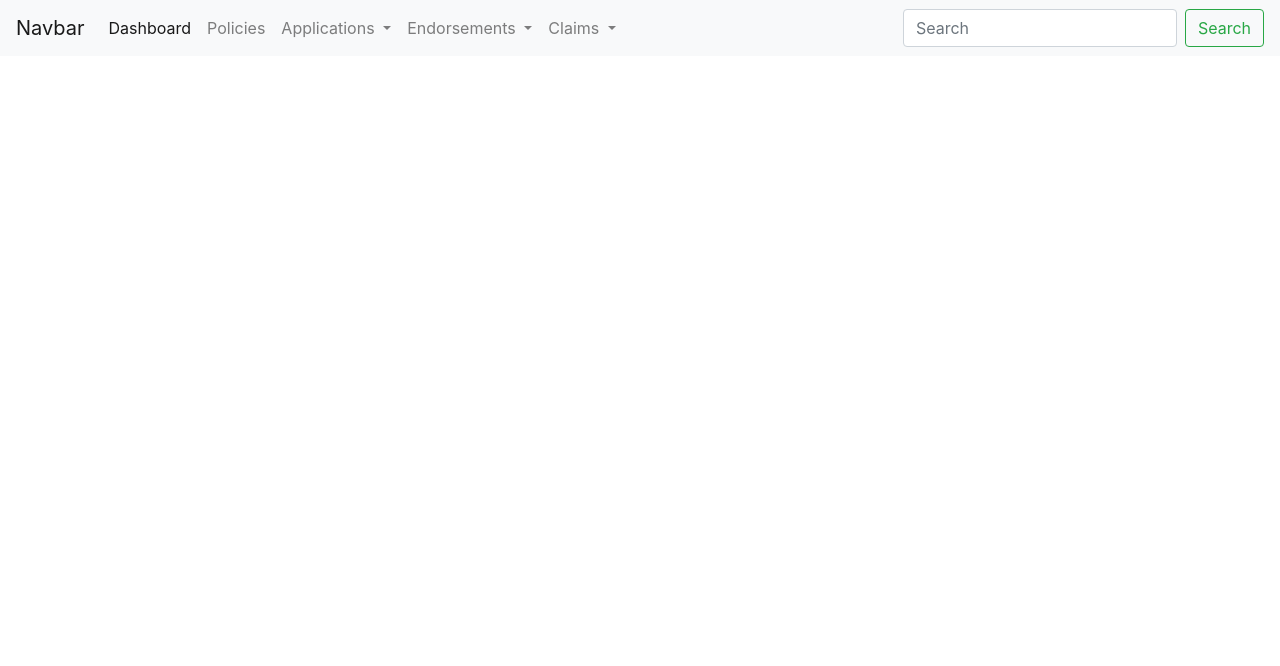
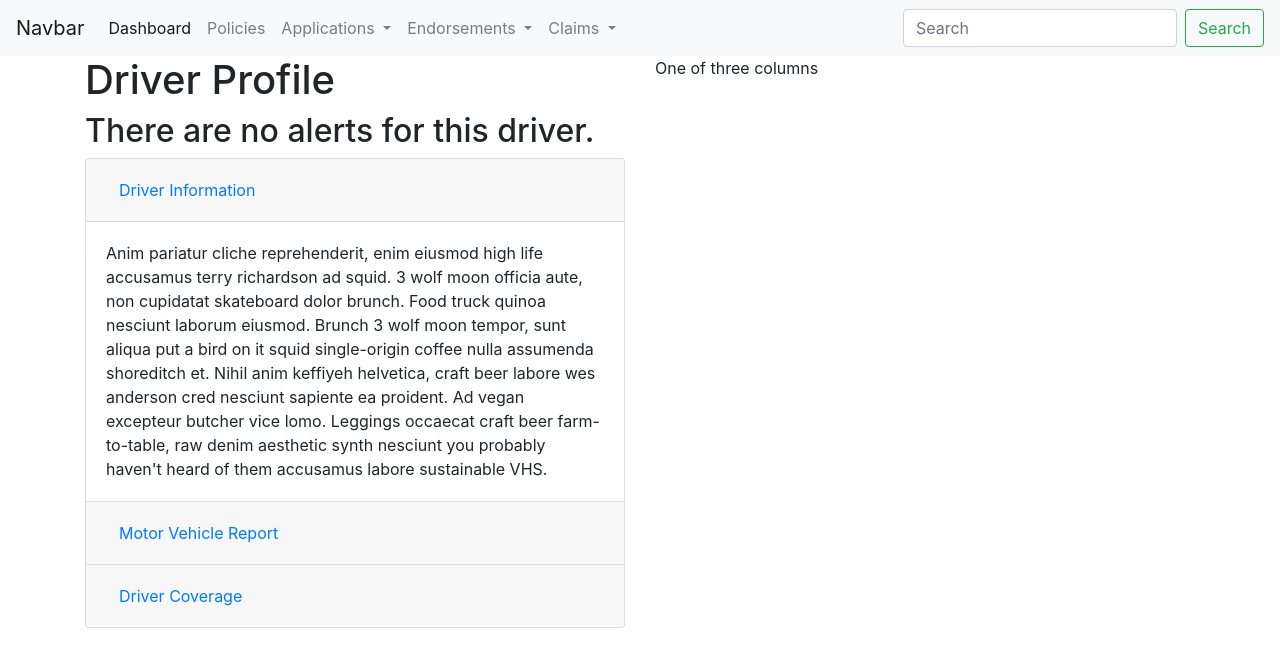
Before and after one commit to coltschultz/revamp, a plain HTML site: page assets/index.html in a window 1280 px wide. Drawn offline with nearby package versions, Linux system fonts and the light colour scheme; files that its build step writes are made by us from their sources.

Commit message:
add bones for driver profile

```diff
--- a/assets/index.html
+++ b/assets/index.html
@@ -12,8 +12,8 @@
 <script src="https://cdn.jsdelivr.net/npm/bootstrap@4.3.1/dist/js/bootstrap.min.js" integrity="sha384-JjSmVgyd0p3pXB1rRibZUAYoIIy6OrQ6VrjIEaFf/nJGzIxFDsf4x0xIM+B07jRM" crossorigin="anonymous"></script>
 </head>
 <body>
-    <!-- Navbar -->
-    <nav class="navbar navbar-expand-lg navbar-light bg-light">
+<!-- Navbar -->
+<nav class="navbar navbar-expand-lg navbar-light bg-light">
   <a class="navbar-brand" href="#">Navbar</a>
   <button class="navbar-toggler" type="button" data-toggle="collapse" data-target="#navbarSupportedContent" aria-controls="navbarSupportedContent" aria-expanded="false" aria-label="Toggle navigation">
     <span class="navbar-toggler-icon"></span>
@@ -72,5 +72,66 @@
     </form>
   </div>
 </nav>
+<!-- Main Section -->
+<main>
+    <div class="container">
+        <div class="row">
+          <section id="profile" class="col-sm">
+            <header><h1>Driver Profile</h1></header>
+            <div id="alerts">
+                <h2>There are no alerts for this driver.</h2>
+            </div>
+            <div class="accordion" id="accordionExample">
+                <div class="card">
+                  <div class="card-header" id="headingOne">
+                    <h5 class="mb-0">
+                      <button class="btn btn-link" type="button" data-toggle="collapse" data-target="#collapseOne" aria-expanded="true" aria-controls="collapseOne">
+                        Driver Information
+                      </button>
+                    </h5>
+                  </div>
+
+                  <div id="collapseOne" class="collapse show" aria-labelledby="headingOne" data-parent="#accordionExample">
+                    <div class="card-body">
+                      Anim pariatur cliche reprehenderit, enim eiusmod high life accusamus terry richardson ad squid. 3 wolf moon officia aute, non cupidatat skateboard dolor brunch. Food truck quinoa nesciunt laborum eiusmod. Brunch 3 wolf moon tempor, sunt aliqua put a bird on it squid single-origin coffee nulla assumenda shoreditch et. Nihil anim keffiyeh helvetica, craft beer labore wes anderson cred nesciunt sapiente ea proident. Ad vegan excepteur butcher vice lomo. Leggings occaecat craft beer farm-to-table, raw denim aesthetic synth nesciunt you probably haven't heard of them accusamus labore sustainable VHS.
+                    </div>
+                  </div>
+                </div>
+                <div class="card">
+                  <div class="card-header" id="headingTwo">
+                    <h5 class="mb-0">
+                      <button class="btn btn-link collapsed" type="button" data-toggle="collapse" data-target="#collapseTwo" aria-expanded="false" aria-controls="collapseTwo">
+                        Motor Vehicle Report
+                      </button>
+                    </h5>
+                  </div>
+                  <div id="collapseTwo" class="collapse" aria-labelledby="headingTwo" data-parent="#accordionExample">
+                    <div class="card-body">
+                      Anim pariatur cliche reprehenderit, enim eiusmod high life accusamus terry richardson ad squid. 3 wolf moon officia aute, non cupidatat skateboard dolor brunch. Food truck quinoa nesciunt laborum eiusmod. Brunch 3 wolf moon tempor, sunt aliqua put a bird on it squid single-origin coffee nulla assumenda shoreditch et. Nihil anim keffiyeh helvetica, craft beer labore wes anderson cred nesciunt sapiente ea proident. Ad vegan excepteur butcher vice lomo. Leggings occaecat craft beer farm-to-table, raw denim aesthetic synth nesciunt you probably haven't heard of them accusamus labore sustainable VHS.
+                    </div>
+                  </div>
+                </div>
+                <div class="card">
+                  <div class="card-header" id="headingThree">
+                    <h5 class="mb-0">
+                      <button class="btn btn-link collapsed" type="button" data-toggle="collapse" data-target="#collapseThree" aria-expanded="false" aria-controls="collapseThree">
+                        Driver Coverage
+                      </button>
+                    </h5>
+                  </div>
+                  <div id="collapseThree" class="collapse" aria-labelledby="headingThree" data-parent="#accordionExample">
+                    <div class="card-body">
+                      Anim pariatur cliche reprehenderit, enim eiusmod high life accusamus terry richardson ad squid. 3 wolf moon officia aute, non cupidatat skateboard dolor brunch. Food truck quinoa nesciunt laborum eiusmod. Brunch 3 wolf moon tempor, sunt aliqua put a bird on it squid single-origin coffee nulla assumenda shoreditch et. Nihil anim keffiyeh helvetica, craft beer labore wes anderson cred nesciunt sapiente ea proident. Ad vegan excepteur butcher vice lomo. Leggings occaecat craft beer farm-to-table, raw denim aesthetic synth nesciunt you probably haven't heard of them accusamus labore sustainable VHS.
+                    </div>
+                  </div>
+                </div>
+              </div>
+          </section>
+          <section id="history" class="col-sm">
+            One of three columns
+          </section>
+        </div>
+      </div>
+</main>
 </body>
 </html>
```
